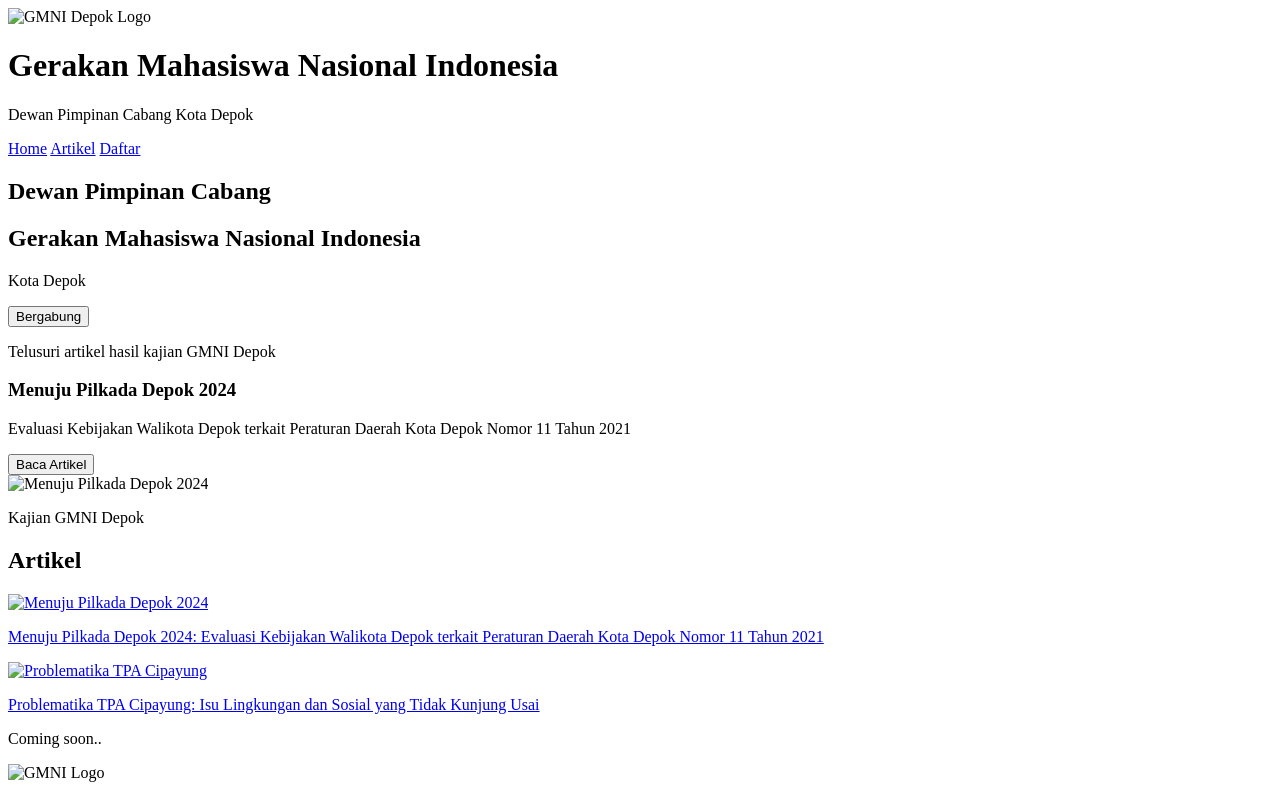
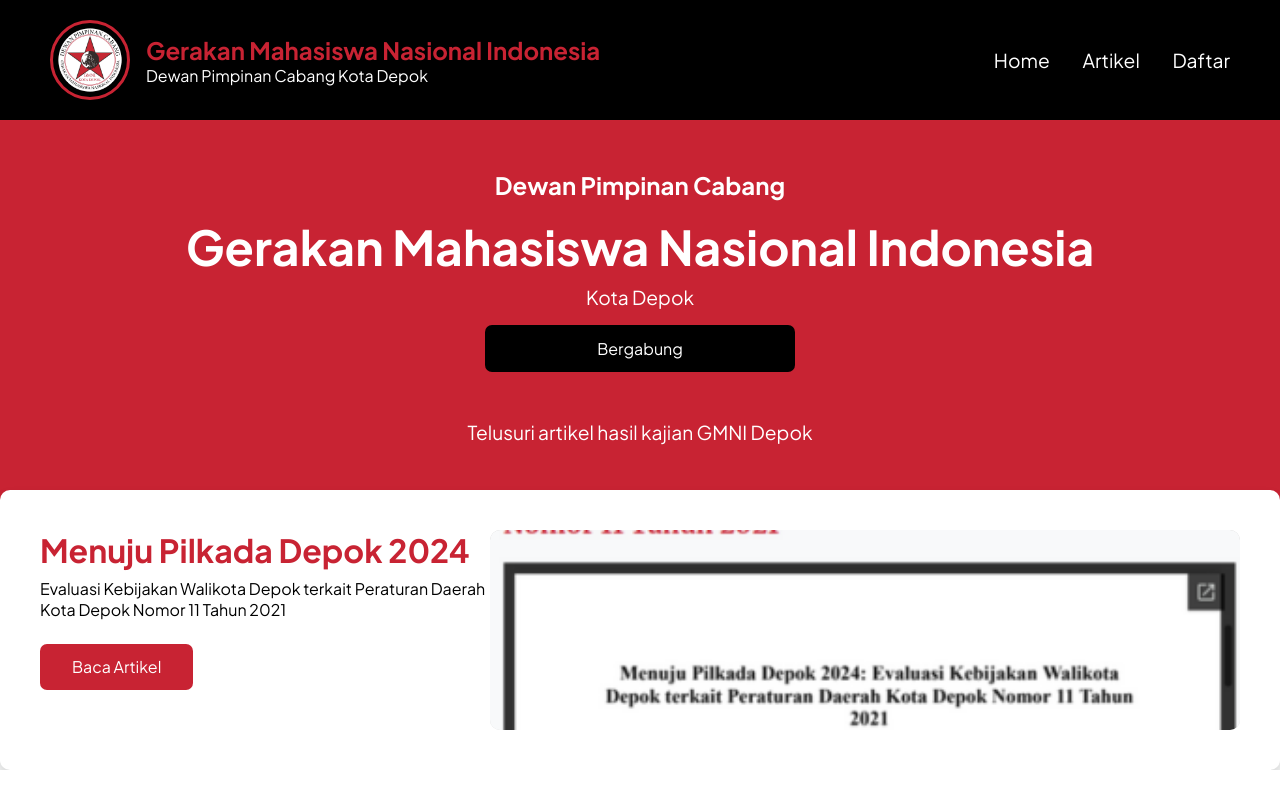
Before and after one commit to dahanlapuk/gmni-depok, a plain HTML site: page article/article.html in a window 1280 px wide. Shown: the top 798 px of the page. Drawn offline with nearby package versions, Linux system fonts and the light colour scheme; the site is published under a folder, as on GitHub Pages, so addresses that start at the root find nothing.

Commit message:
repair article page in navigation

```diff
--- a/article/article.html
+++ b/article/article.html
@@ -5,15 +5,15 @@
     <meta charset="UTF-8">
     <meta name="viewport" content="width=device-width, initial-scale=1.0">
     <title>GMNI Depok - Article</title>
-    <link rel="shortcut icon" href="/images/cabang.png" type="image/x-icon">
+    <link rel="shortcut icon" href="../images/cabang.png" type="image/x-icon">
     <link rel="preconnect" href="https://fonts.googleapis.com">
     <link rel="preconnect" href="https://fonts.gstatic.com" crossorigin>
     <link href="https://fonts.googleapis.com/css2?family=Plus+Jakarta+Sans:ital,wght@0,200..800;1,200..800&display=swap"
         rel="stylesheet">
     <script src="https://unpkg.com/feather-icons"></script>
-    <link rel="stylesheet" href="/article/styles.css">
-    <link rel="stylesheet" href="/assets/navbar/navbar.css">
-    <link rel="stylesheet" href="/assets/footer/footer.css">
+    <link rel="stylesheet" href="../article/styles.css">
+    <link rel="stylesheet" href="../assets/navbar/navbar.css">
+    <link rel="stylesheet" href="../assets/footer/footer.css">
 
 </head>
 
@@ -21,7 +21,7 @@
    <!-- Navbar Done -->
    <header class="navbar">
     <div class="navbar-left">
-        <img src="/images/cabang.png" alt="GMNI Depok Logo" class="gmni-logo">
+        <img src="../images/cabang.png" alt="GMNI Depok Logo" class="gmni-logo">
         <div class="navbar-text">
             <h1 class="navbar-title">Gerakan Mahasiswa Nasional Indonesia</h1>
             <p class="navbar-subtitle">Dewan Pimpinan Cabang Kota Depok</p>
@@ -39,7 +39,7 @@
     <nav class="navbar-right" id="navbarLinks">
         <a href="../index.html">Home</a>
         <a href="#">Artikel</a>
-        <a href="/form/form.html">Daftar</a> <!-- Tambahan menu "Daftar" -->
+        <a href="../form/form.html">Daftar</a> <!-- Tambahan menu "Daftar" -->
     </nav>
 </header>
 
@@ -63,7 +63,7 @@
         </a>
     </div>
     <div class="article-image">
-        <img src="/images/artikel-perda.png" alt="Menuju Pilkada Depok 2024">
+        <img src="../images/artikel-perda.png" alt="Menuju Pilkada Depok 2024">
     </div>
 </section>
 
@@ -77,7 +77,7 @@
             <!-- Article Card 1 -->
             <a href="https://gmni-depok.web.app/" target="_blank" class="article-card">
                 <div class="article-image">
-                    <img src="/images/artikel-perda.png" alt="Menuju Pilkada Depok 2024">
+                    <img src="../images/artikel-perda.png" alt="Menuju Pilkada Depok 2024">
                 </div>
                 <p>Menuju Pilkada Depok 2024: Evaluasi Kebijakan Walikota Depok terkait Peraturan Daerah Kota Depok
                     Nomor 11 Tahun 2021</p>
@@ -86,7 +86,7 @@
             <!-- Article Card 2 -->
             <a href="https://gmni-depok.web.app/articles/artikel-tpa.html" target="_blank" class="article-card">
                 <div class="article-image">
-                    <img src="/images/artikel-cipayung.png" alt="Problematika TPA Cipayung">
+                    <img src="../images/artikel-cipayung.png" alt="Problematika TPA Cipayung">
                 </div>
                 <p>Problematika TPA Cipayung: Isu Lingkungan dan Sosial yang Tidak Kunjung Usai</p>
             </a>
@@ -103,7 +103,7 @@
     <!-- Footer Section -->
     <footer class="footer">
         <div class="footer-left">
-            <img src="/images/cabang.png" alt="GMNI Logo" class="footer-logo">
+            <img src="../images/cabang.png" alt="GMNI Logo" class="footer-logo">
             <div class="footer-text">
                 <h3>Gerakan Mahasiswa Nasional Indonesia</h3>
                 <p>Kota Depok</p>
@@ -117,7 +117,7 @@
     </footer>
 
     <!-- Don't Touch! -->
-     <script src="/assets/navbar/navbar.js"></script>
+     <script src="../assets/navbar/navbar.js"></script>
     <script>
         feather.replace();
     </script>
```
